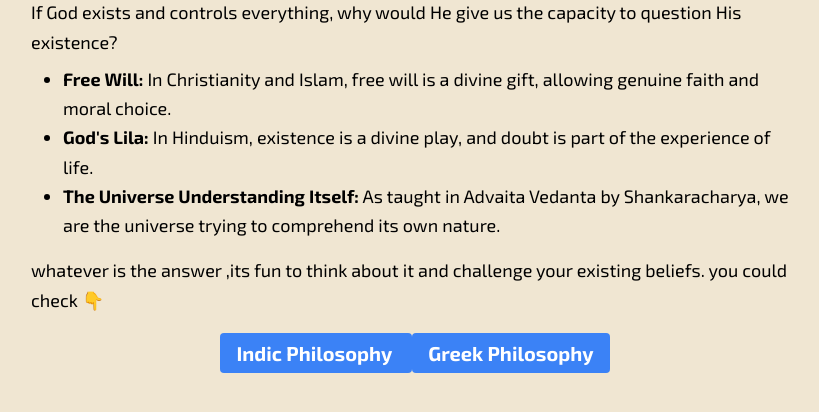
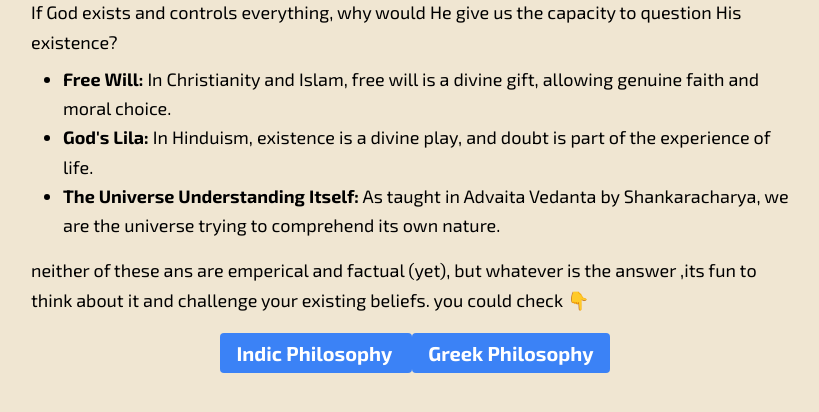
Before and after one commit to Chiragbisht/indic-philosophy, a Django app: page / in a window 1280 px wide. Shown: the part 300-712 px from the top of the page, without its empty margins (225-1044 px from the left). Run offline with Django 5.2, Linux system fonts and the light colour scheme; some libraries are stand-ins or nearby versions.

Commit message:
Update home.html

```diff
--- a/timeline/templates/timeline/home.html
+++ b/timeline/templates/timeline/home.html
@@ -37,7 +37,7 @@
             <li><strong>The Universe Understanding Itself:</strong> As taught in Advaita Vedanta by Shankaracharya, we are the universe trying to comprehend its own nature.</li>
         </ul>
         <p class="mt-4">
-            whatever is the answer ,its fun to think about it and challenge your existing beliefs.
+            neither of these ans are emperical and factual (yet), but whatever is the answer ,its fun to think about it and challenge your existing beliefs.
             you could check &#x1F447;
 
         </p>
```
